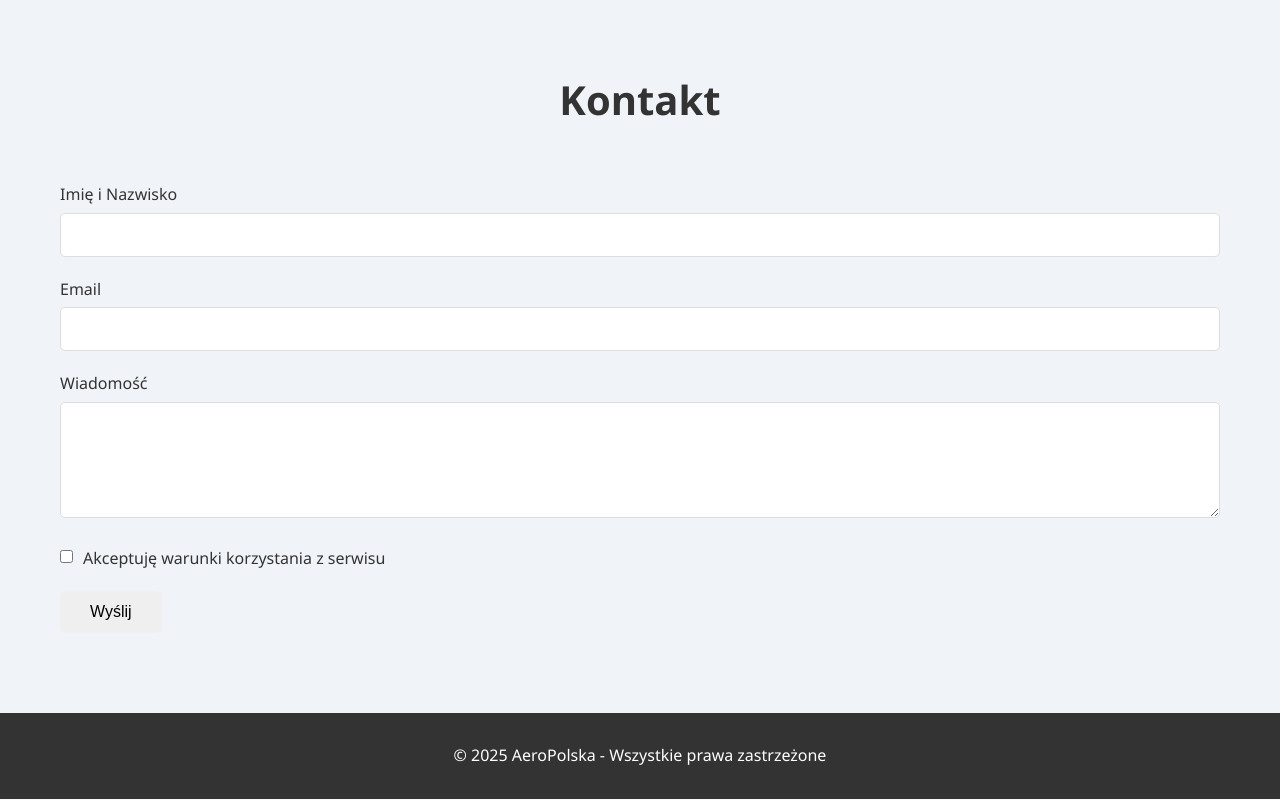
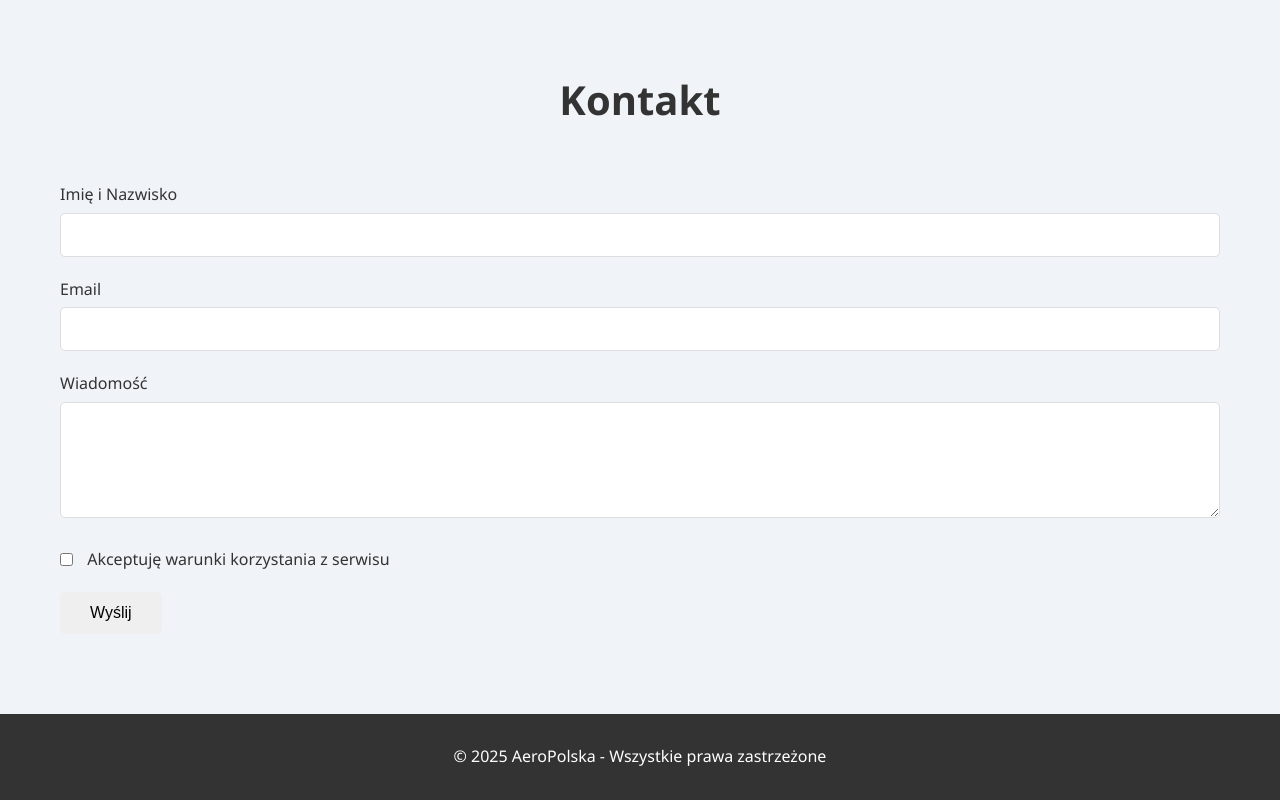
Before and after one commit to Denozou/planes.github.io, a plain HTML site: page index.html in a window 1280 px wide. Shown: the part 2920-3720 px from the top of the page. Drawn offline with Linux system fonts and the light colour scheme.

Commit message:
Fix checkbox alignment issue for GitHub Pages

```diff
--- a/index.html
+++ b/index.html
@@ -152,9 +152,11 @@
                     <label for="message">Wiadomość</label>
                     <textarea id="message" name="message" rows="5" required></textarea>
                 </div>
-                <div class="form-group checkbox-group">
-                    <input type="checkbox" id="terms-checkbox" name="terms" required>
-                    <label for="terms-checkbox">Akceptuję warunki korzystania z serwisu</label>
+                <div class="form-group terms-container">
+                    <div class="terms-wrapper">
+                        <input type="checkbox" id="terms-checkbox" name="terms" required>
+                        <label for="terms-checkbox">Akceptuję warunki korzystania z serwisu</label>
+                    </div>
                 </div>
                 <button type="submit" class="btn">Wyślij</button>
             </form>
--- a/styles.css
+++ b/styles.css
@@ -406,27 +406,27 @@ nav {
     font-size: 1rem;
 }
 
-.checkbox-group {
-    display: flex;
-    align-items: flex-start;
+.terms-container {
     margin-bottom: 20px;
-    flex-wrap: nowrap;
+}
+
+.terms-wrapper {
+    display: inline-block;
+    text-align: left;
     width: 100%;
 }
 
-.checkbox-group input[type="checkbox"] {
+.terms-wrapper input[type="checkbox"] {
+    vertical-align: middle;
     margin-right: 10px;
-    width: auto;
     cursor: pointer;
-    flex-shrink: 0;
-    margin-top: 4px; /* Align with first line of text */
 }
 
-.checkbox-group label {
+.terms-wrapper label {
+    display: inline;
+    vertical-align: middle;
+    cursor: pointer;
     margin-bottom: 0;
-    cursor: pointer;
-    flex: 1;
-    text-align: left;
 }
 
 /* Footer */
```
